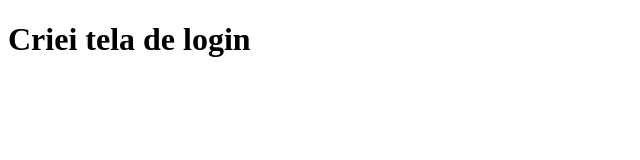
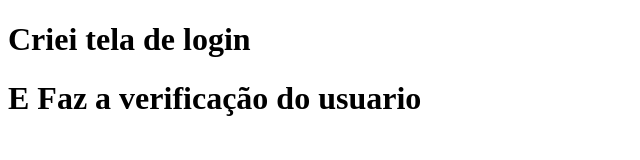
Before and after one commit to phstutors/Testing, a plain HTML site: page TelaLogin.html in a window 1280 px wide. Shown: the whole page, without its empty margins (0-640 px from the left). Drawn offline with Linux system fonts and the light colour scheme.

```diff
--- a/TelaLogin.html
+++ b/TelaLogin.html
@@ -8,5 +8,6 @@
 </head>
 <body>
     <h1>Criei tela de login</h1>
+    <h1>E Faz a verificação do usuario</h1>
 </body>
 </html>
```
